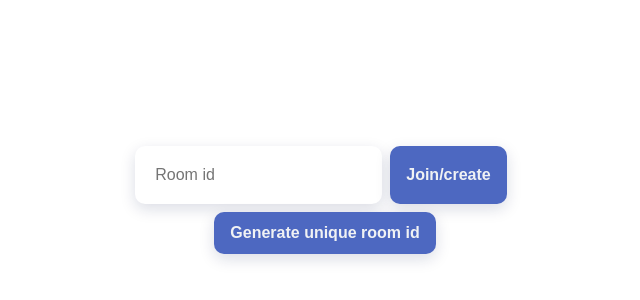
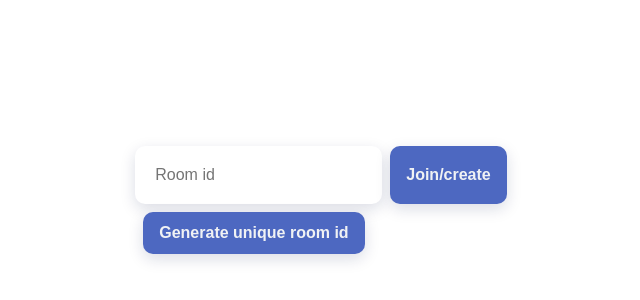
Before and after one commit to sebastiansiejek/sd-communicator-frontend, a React (Create React App) app: page / in a window 1280 px wide. Shown: the part 190-490 px from the top of the page, without its empty margins (319-959 px from the left). Built offline with nearby package versions, Linux system fonts and the light colour scheme; no server answers.

Commit message:
feat: add leave room

```diff
--- a/src/App.tsx
+++ b/src/App.tsx
@@ -5,7 +5,6 @@ import { Provider } from 'react-redux'
 import { ThemeProvider } from 'styled-components'
 import { theme } from './theme/theme'
 import store from 'store/store'
-import ChatRoom from 'components/Chat/ChatRoom'
 import Main from 'components/templates/Main/Main'
 import { ToastContainer } from 'react-toastify'
 import 'react-toastify/dist/ReactToastify.css'
@@ -16,7 +15,6 @@ const App = () => {
       <ThemeProvider theme={theme}>
         <GlobalStyles />
         <Main>
-          <ChatRoom />
           <Chat />
         </Main>
         <ToastContainer />
--- a/src/components/Chat/Chat.tsx
+++ b/src/components/Chat/Chat.tsx
@@ -5,6 +5,7 @@ import ChatBubbles from './ChatBubbles'
 import ChatForm from './ChatSendMessageForm'
 import { connect } from 'react-redux'
 import { IStore } from 'store/store'
+import ChatRoom from './ChatRoom'
 
 const ChatStyled = styled.div`
   display: flex;
@@ -12,7 +13,6 @@ const ChatStyled = styled.div`
   align-items: center;
   width: 100%;
   max-width: 96.8rem;
-  margin-top: 2rem;
 `
 
 interface IProps {
@@ -20,10 +20,11 @@ interface IProps {
 }
 
 const Chat: React.FC<IProps> = ({ roomId }) => {
-  const { messages, sendMessage } = useChat(roomId)
+  const { messages, sendMessage, leaveRoom } = useChat(roomId)
 
   return (
     <ChatStyled>
+      <ChatRoom leaveRoom={leaveRoom} />
       {roomId && (
         <>
           <ChatBubbles messages={messages} />
--- a/src/components/Chat/ChatRoom/ChatRoom.tsx
+++ b/src/components/Chat/ChatRoom/ChatRoom.tsx
@@ -13,6 +13,7 @@ import { toast } from 'react-toastify'
 
 interface Props {
   roomId?: string
+  leaveRoom: () => void
 }
 
 interface IInputs {
@@ -23,7 +24,7 @@ const ChatRoomFormStyled = styled.form`
   display: flex;
 `
 
-const ChatRoom: React.FC<Props> = ({ roomId }) => {
+const ChatRoom: React.FC<Props> = ({ roomId, leaveRoom }) => {
   const { handleSubmit, register, reset } = useForm()
   const [getInputValue, setInputValue] = useState('')
   const dispatch = useDispatch()
@@ -34,7 +35,7 @@ const ChatRoom: React.FC<Props> = ({ roomId }) => {
   }, [roomIdFromGet])
 
   return (
-    <>
+    <div style={{ marginBottom: '2rem' }}>
       {!roomId && (
         <>
           <ChatRoomFormStyled
@@ -84,9 +85,18 @@ const ChatRoom: React.FC<Props> = ({ roomId }) => {
           >
             COPY LINK
           </ButtonStyled>
+          <ButtonStyled
+            themeType="danger"
+            onClick={() => {
+              leaveRoom()
+              dispatch(setRoomId(''))
+            }}
+          >
+            leave room
+          </ButtonStyled>
         </div>
       )}
-    </>
+    </div>
   )
 }
 
--- a/src/components/atoms/Button/Button.tsx
+++ b/src/components/atoms/Button/Button.tsx
@@ -1,6 +1,6 @@
-import styled from 'styled-components'
+import styled, { css } from 'styled-components'
 
-const ButtonStyled = styled.button`
+const ButtonStyled = styled.button<{ themeType?: 'danger' }>`
   padding: 1.2rem 1.6rem;
   cursor: pointer;
   transition: background 0.3s, color 0.3s;
@@ -12,8 +12,15 @@ const ButtonStyled = styled.button`
   box-shadow: 0px 5px 15px rgba(16, 27, 79, 0.15);
   border-radius: 10px;
 
+  ${({ themeType }) =>
+    themeType === 'danger' &&
+    css`
+      background: ${({ theme }) => theme.colors.red[500]};
+    `}
+
   &:hover {
-    background: #1fca74;
+    background: ${({ theme, themeType }) =>
+      themeType === 'danger' ? theme.colors.red[600] : '#1fca74'};
     color: ${({ theme }) => theme.colors.white[600]};
   }
 `
--- a/src/hooks/useChat.tsx
+++ b/src/hooks/useChat.tsx
@@ -47,7 +47,14 @@ const useChat = (roomId: string) => {
     })
   }
 
-  return { messages, sendMessage }
+  const leaveRoom = () => {
+    socketRef.current.emit('msgToServer', {
+      leaveMessage: true,
+      senderId: socketRef.current.id
+    })
+  }
+
+  return { messages, sendMessage, leaveRoom }
 }
 
 export default useChat
--- a/src/theme/styled.d.ts
+++ b/src/theme/styled.d.ts
@@ -26,6 +26,10 @@ declare module 'styled-components' {
       green: {
         500: string
       }
+      red: {
+        500: string
+        600: string
+      }
     }
   }
 }
--- a/src/theme/theme.ts
+++ b/src/theme/theme.ts
@@ -23,6 +23,10 @@ const theme: DefaultTheme = {
     },
     green: {
       500: '#32d884'
+    },
+    red: {
+      500: '#E53A40',
+      600: '#9e2c30'
     }
   }
 }
```
